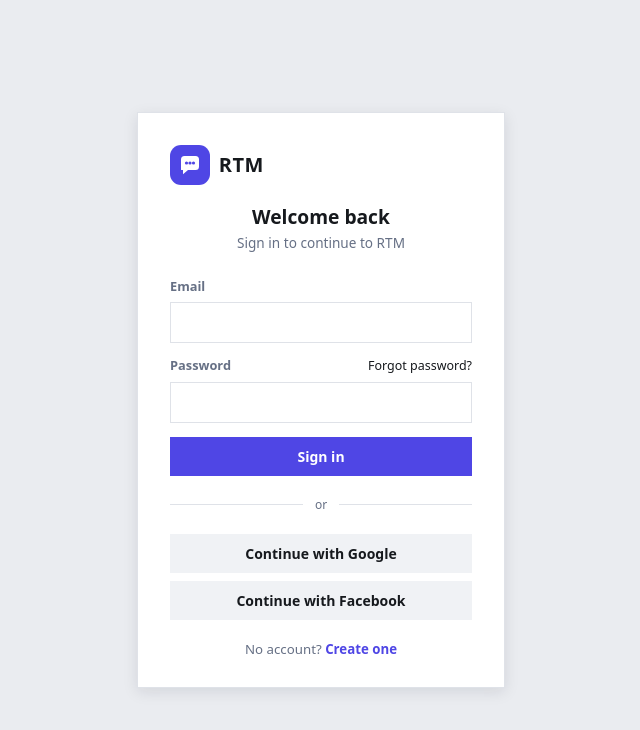
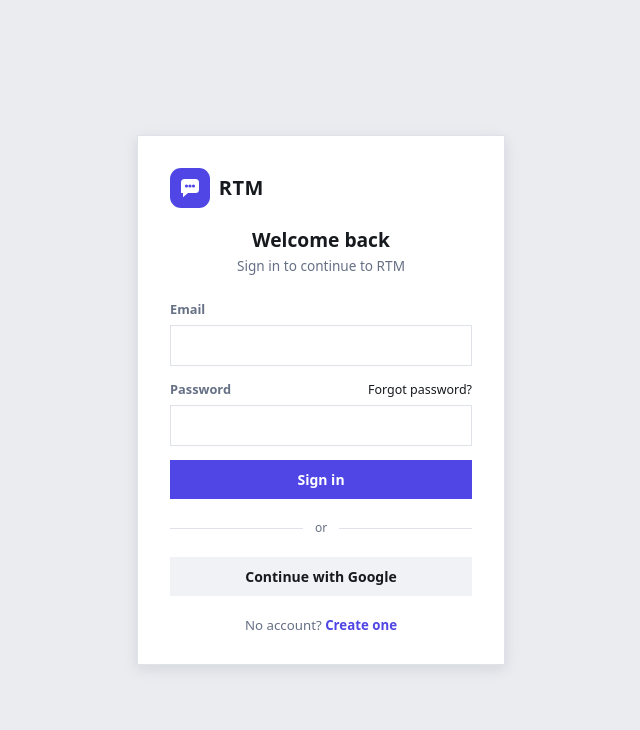
Before and after one commit to DeveloperMajd/rtm_frontend, a React (Vite) app: page /login in a window 1280 px wide. Shown: the top 730 px of the page, without its empty margins (319-959 px from the left). Built offline with nearby package versions, Linux system fonts and the light colour scheme; no server answers.

Commit message:
Remove "Continue with Facebook" button
Facebook OAuth was dropped from the project (see backend commit) —
Meta's Business Verification requirement to publish the login app was
more friction than it's worth for a portfolio project. Google login
is unaffected.

```diff
--- a/src/pages/LoginPage.tsx
+++ b/src/pages/LoginPage.tsx
@@ -105,9 +105,6 @@ const LoginPage = () => {
           <a href={oauthRedirectUrl('google')} className='btn secondary block'>
             Continue with Google
           </a>
-          <a href={oauthRedirectUrl('facebook')} className='btn secondary block'>
-            Continue with Facebook
-          </a>
         </div>
 
         <p className='auth__alt'>
--- a/src/pages/RegisterPage.tsx
+++ b/src/pages/RegisterPage.tsx
@@ -126,9 +126,6 @@ const RegisterPage = () => {
           <a href={oauthRedirectUrl('google')} className='btn secondary block'>
             Continue with Google
           </a>
-          <a href={oauthRedirectUrl('facebook')} className='btn secondary block'>
-            Continue with Facebook
-          </a>
         </div>
 
         <p className='auth__alt'>
--- a/src/services/api/auth.ts
+++ b/src/services/api/auth.ts
@@ -33,7 +33,7 @@ const me = async (): Promise<UserType> => {
   return response.data.data
 }
 
-const oauthRedirectUrl = (provider: 'google' | 'facebook'): string =>
+const oauthRedirectUrl = (provider: 'google'): string =>
   `${import.meta.env.VITE_API_BASE_URL}/auth/${provider}/redirect`
 
 /** Always resolves — the backend replies the same way whether or not the
```
